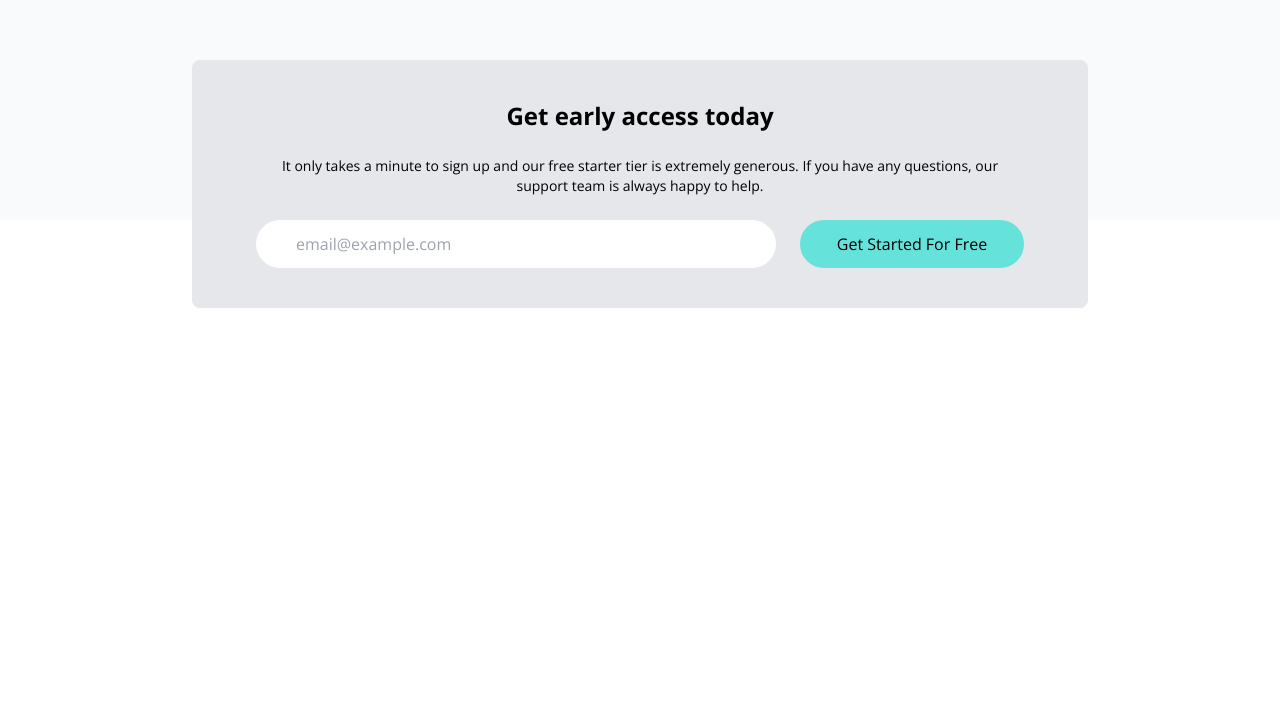
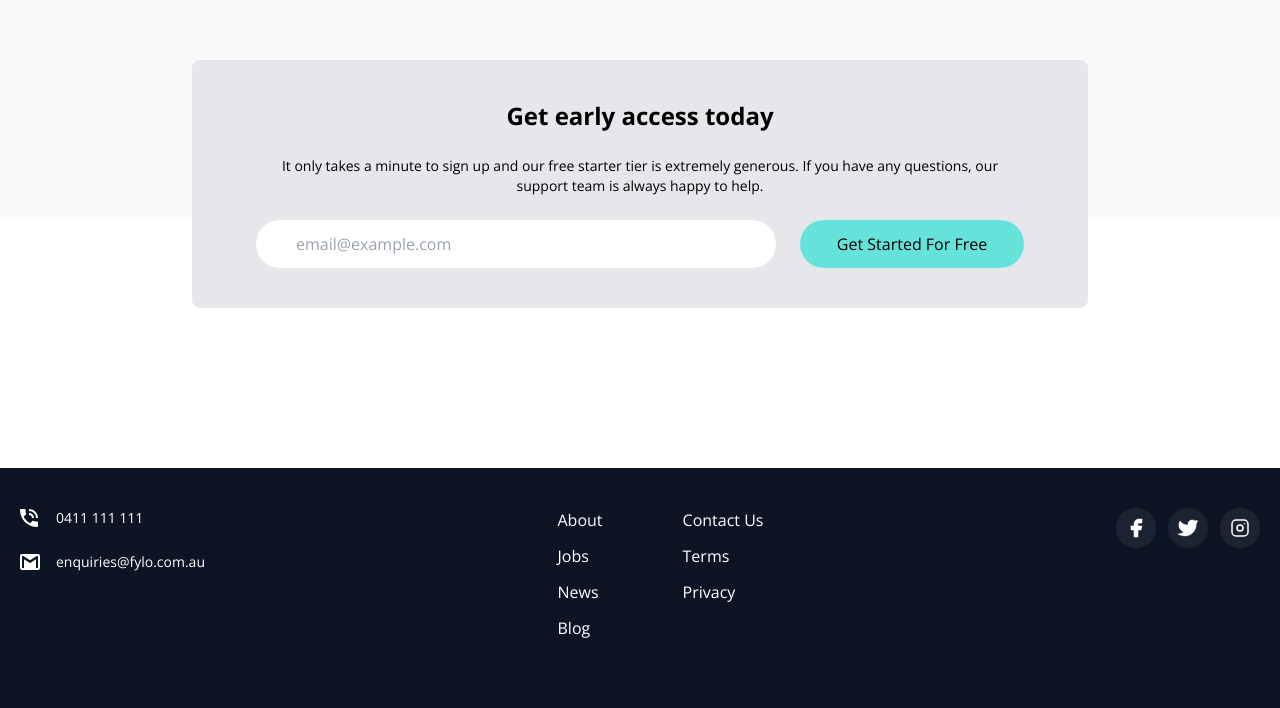
Before and after one commit to AlexGroat/tw-fylo, a website: page index.html in a window 1280 px wide. Shown: the part 3252-3960 px from the top of the page. Before the commit the page ends 3720 px from the top, so only its background shows below. Drawn offline with nearby package versions, Linux system fonts and the light colour scheme.

Commit message:
Fylo completed

```diff
--- a/index.html
+++ b/index.html
@@ -1,5 +1,5 @@
 <!DOCTYPE html>
-<html lang="en">
+<html lang="en" class="scroll-smooth">
   <head>
     <meta charset="UTF-8" />
     <meta http-equiv="X-UA-Compatible" content="IE=edge" />
@@ -323,7 +323,7 @@
           <div class="w-full md:flex-1">
             <input
               type="text"
-              class="w-full px-10 py-3 rounded-full focus:outline-none"
+              class="w-full px-10 py-3 rounded-full focus:outline-none text-gray-800 dark:bg-gray-600 dark:text-gray-400"
               placeholder="email@example.com"
             />
           </div>
@@ -335,5 +335,59 @@
         </div>
       </div>
     </section>
+
+    <!-- Footer -->
+    <footer class="bg-darkBlue2 text-white md:pt-10">
+      <div class="container mx-auto px-5 pb-10">
+        <!-- Flex container for all items -->
+        <div class="flex flex-col justify-between space-y-24 md:flex-row md:space-y-0">
+          <!-- Email and phone -->
+          <div class="mt-10 space-y-6">
+            <div class="flex items-center space-x-3 md:-mt-10">
+              <div class="w-6">
+                <img src="images/icon-phone.svg" alt="" class="scale-10">
+              </div>
+              <div class="text-sm">0411 111 111</div>
+            </div>
+            <div class="flex items-center space-x-3">
+              <div class="w-6">
+                <img src="images/icon-email.svg" alt="" class="scale-10">
+              </div>
+              <div class="text-sm">enquiries@fylo.com.au</div>
+            </div>
+          </div>
+
+          <!-- Menus -->
+          <div class="flex flex-col space-y-10 text-xl md:text-base md:space-x-20 md:space-y-0 md:flex-row">
+            <div class="flex flex-col space-y-3">
+              <a href="#">About</a>
+              <a href="#">Jobs</a>
+              <a href="#">News</a>
+              <a href="#">Blog</a>
+            </div>
+            <div class="flex flex-col space-y-3">
+              <a href="#">Contact Us</a>
+              <a href="#">Terms</a>
+              <a href="#">Privacy</a>
+            </div>
+          </div>
+
+          <!-- Socials -->
+          <div class="flex justify-center pb-10 space-x-3">
+            <div>
+              <a href="#"><img src="images/facebook.svg" alt="" class="p-2 bg-darkBlue rounded-full ficon"></a>
+            </div>
+          <div class="flex justify-center pb-10 space-x-3">
+            <div>
+              <a href="#"><img src="images/twitter.svg" alt="" class="p-2 bg-darkBlue rounded-full ficon"></a>
+            </div>
+          <div class="flex justify-center pb-10 space-x-3">
+            <div>
+              <a href="#"><img src="images/instagram.svg" alt="" class="p-2 bg-darkBlue rounded-full ficon"></a>
+            </div>
+          </div>
+        </div>
+      </div>
+    </footer>
   </body>
 </html>
```
Also changed, not shown: css/style.css.
